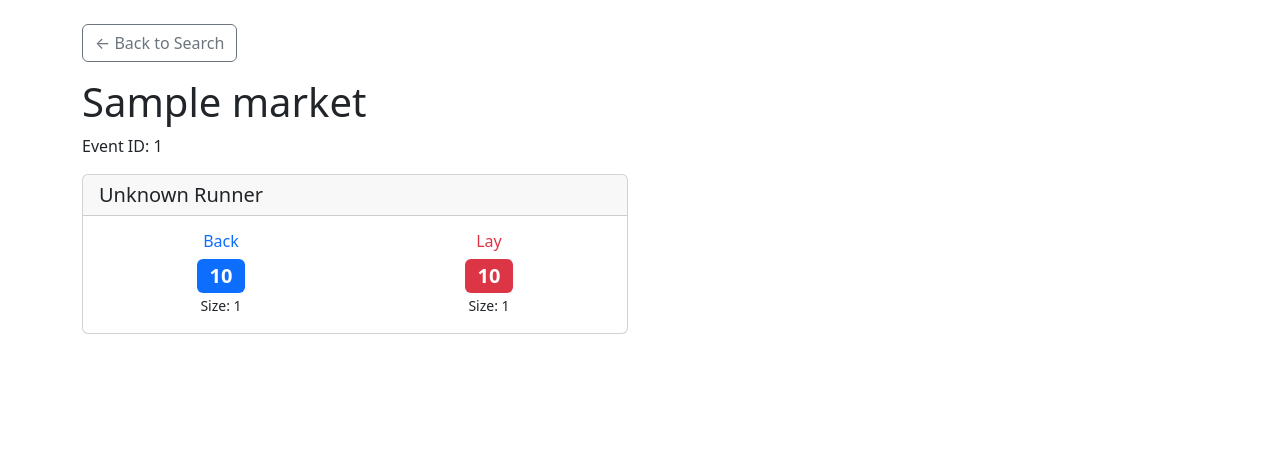
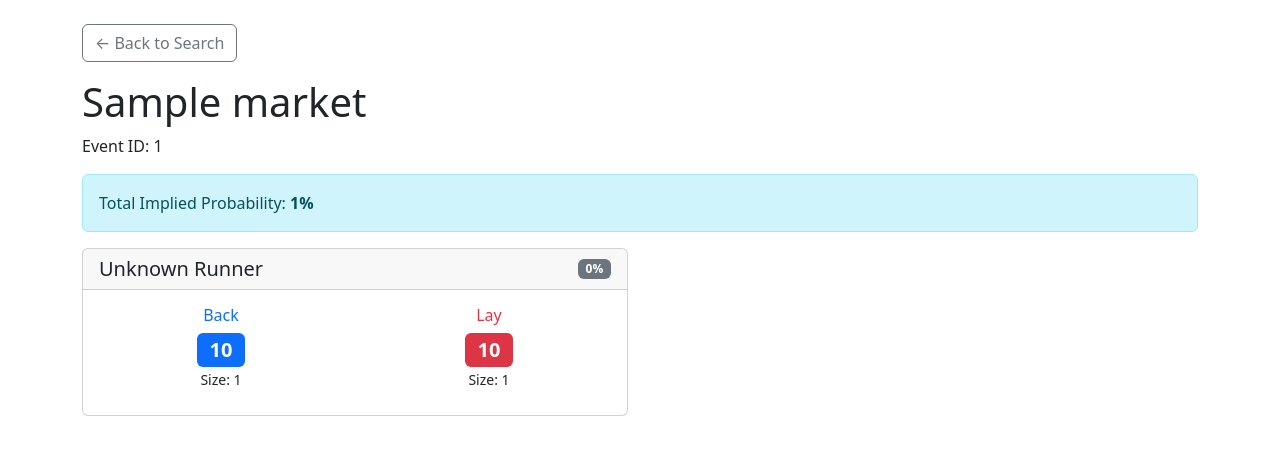
Before and after one commit to jukkamic/betfair, a Flask app: template templates/event_details.html in a window 1280 px wide. Shown: the part 56-511 px from the top of the page. Run offline with Flask 3, Linux system fonts and the light colour scheme; the template is opened without the code that fills it: most values are stand-ins (such as "Sample title", 1, 10 or a date in 2020).

Commit message:
Add implied probability calculation and display all market odds

```diff
--- a/app.py
+++ b/app.py
@@ -58,16 +58,36 @@ def event_details(event_id):
             market_id = catalogue['marketId']
             runners = {runner['selectionId']: runner['runnerName'] for runner in catalogue['runners']}
 
-            # Get odds
+                        # Get odds
             odds = markets.get_market_odds(session_token, main.BETFAIR_API_KEY, market_id)
+
+            # Calculate implied percentages
+            total_implied_probability = 0
+            runner_probabilities = {}
+
+            if odds:
+                for book in odds:
+                    for runner in book.get('runners', []):
+                        # Use the best available back price
+                        back_prices = runner.get('ex', {}).get('availableToBack', [])
+                        if back_prices:
+                            best_back_price = back_prices[0]['price']
+                            implied_prob = (1 / best_back_price) * 100
+                            runner_probabilities[runner['selectionId']] = round(implied_prob, 2)
+                            total_implied_probability += implied_prob
+                        else:
+                            runner_probabilities[runner['selectionId']] = 0
 
             market_data = {
                 'market_name': catalogue['marketName'],
                 'runners': runners,
-                'odds': odds
+                'odds': odds,
+                'runner_probabilities': runner_probabilities,
+                'total_implied_probability': round(total_implied_probability, 2)
             }
 
     return render_template('event_details.html', event_id=event_id, market=market_data)
+
 
 
 @app.route('/logout')
--- a/templates/event_details.html
+++ b/templates/event_details.html
@@ -19,24 +19,33 @@
       {% if market %}
         <h1>{{ market.market_name }}</h1>
         <p>Event ID: {{ event_id }}</p>
+        <div class="alert alert-info">
+          Total Implied Probability: <strong>{{ market.total_implied_probability }}%</strong>
+        </div>
 
         <div class="row">
           {% for book in market.odds %}
             {% for runner in book.runners %}
               {% set runner_name = market.runners.get(runner.selectionId, 'Unknown Runner') %}
+              {% set prob = market.runner_probabilities.get(runner.selectionId, 0) %}
 
               <div class="col-md-6 mb-4">
                 <div class="card">
-                  <div class="card-header">
+                  <div class="card-header d-flex justify-content-between align-items-center">
                     <h5 class="mb-0">{{ runner_name }}</h5>
+                    <span class="badge bg-secondary">{{ prob }}%</span>
                   </div>
                   <div class="card-body">
                     <div class="row text-center">
                       <div class="col-6">
                         <h6 class="text-primary">Back</h6>
                         {% if runner.ex.availableToBack %}
-                          <span class="badge bg-primary fs-5">{{ runner.ex.availableToBack[0].price }}</span>
-                          <br><small>Size: {{ runner.ex.availableToBack[0].size }}</small>
+                          {% for back in runner.ex.availableToBack %}
+                            <div class="mb-2">
+                              <span class="badge bg-primary fs-5">{{ back.price }}</span>
+                              <br><small>Size: {{ back.size }}</small>
+                            </div>
+                          {% endfor %}
                         {% else %}
                           <span class="text-muted">N/A</span>
                         {% endif %}
@@ -44,8 +53,12 @@
                       <div class="col-6">
                         <h6 class="text-danger">Lay</h6>
                         {% if runner.ex.availableToLay %}
-                          <span class="badge bg-danger fs-5">{{ runner.ex.availableToLay[0].price }}</span>
-                          <br><small>Size: {{ runner.ex.availableToLay[0].size }}</small>
+                          {% for lay in runner.ex.availableToLay %}
+                            <div class="mb-2">
+                              <span class="badge bg-danger fs-5">{{ lay.price }}</span>
+                              <br><small>Size: {{ lay.size }}</small>
+                            </div>
+                          {% endfor %}
                         {% else %}
                           <span class="text-muted">N/A</span>
                         {% endif %}
```
